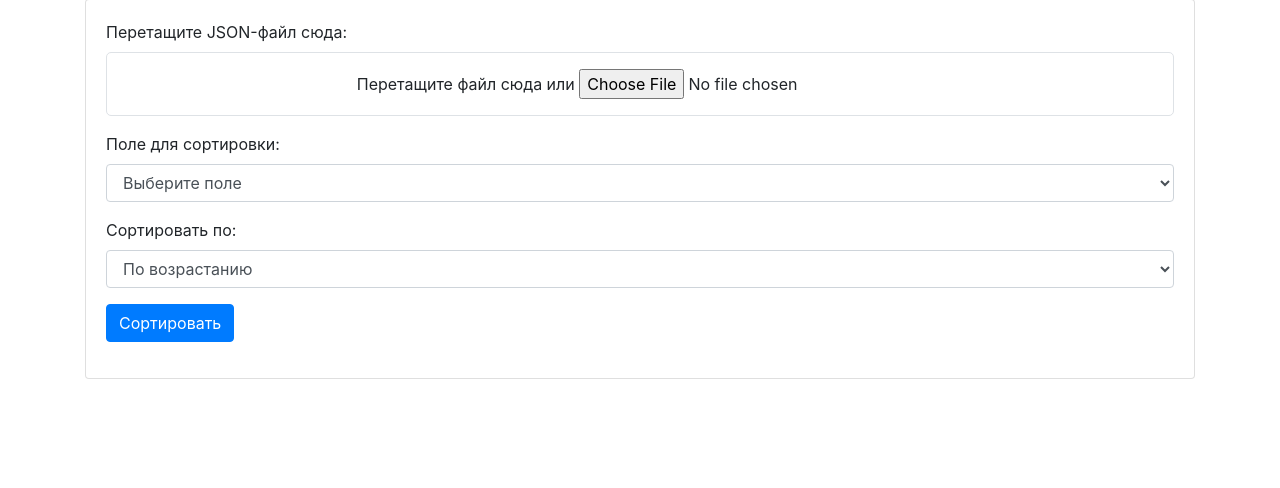
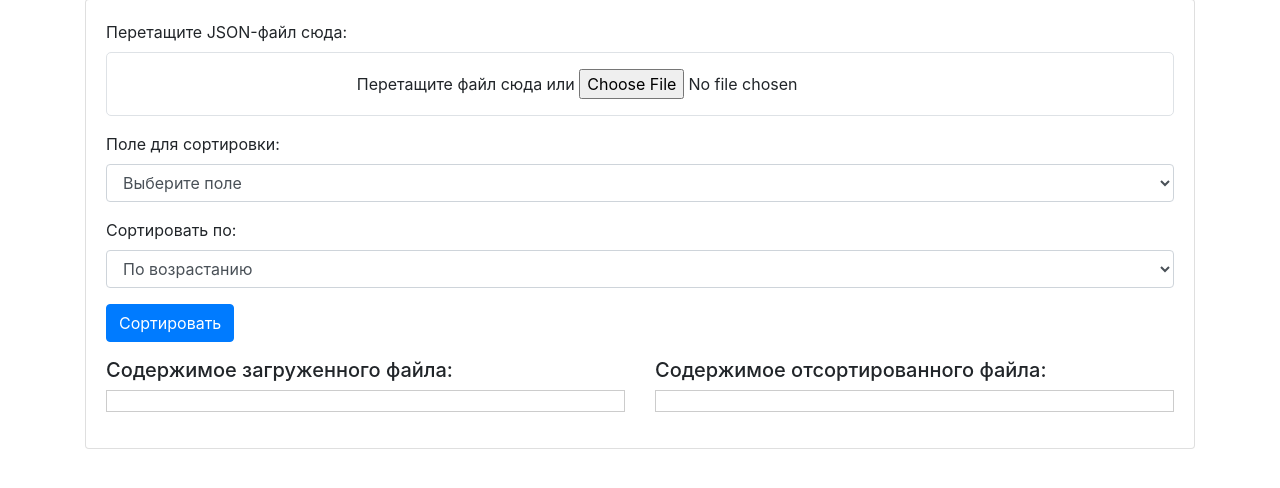
Before and after one commit to Andrey-Zobnin/ProjectOfJson, a Flask app: page / in a window 1280 px wide. Shown: the part 105-593 px from the top of the page. Run offline with Flask 3, Linux system fonts and the light colour scheme; some libraries are stand-ins or nearby versions.

Commit message:
add new func like output file

```diff
--- a/myapp/templates/index.html
+++ b/myapp/templates/index.html
@@ -39,9 +39,15 @@
                 <div id="progress" class="mt-3" style="display: none;">
                     <p>Прогресс сортировки: <span id="progressText">Загрузка...</span></p>
                 </div>
-                <div id="fileContent" class="mt-3" style="display: none;">
-                    <h5>Содержимое файла:</h5>
-                    <pre id="contentDisplay"></pre>
+                <div class="row mt-3">
+                    <div class="col-md-6">
+                        <h5>Содержимое загруженного файла:</h5>
+                        <pre id="contentDisplay" style="border: 1px solid #ccc; padding: 10px;"></pre>
+                    </div>
+                    <div class="col-md-6">
+                        <h5>Содержимое отсортированного файла:</h5>
+                        <pre id="sortedContentDisplay" style="border: 1px solid #ccc; padding: 10px;"></pre>
+                    </div>
                 </div>
             </div>
         </div>
```
